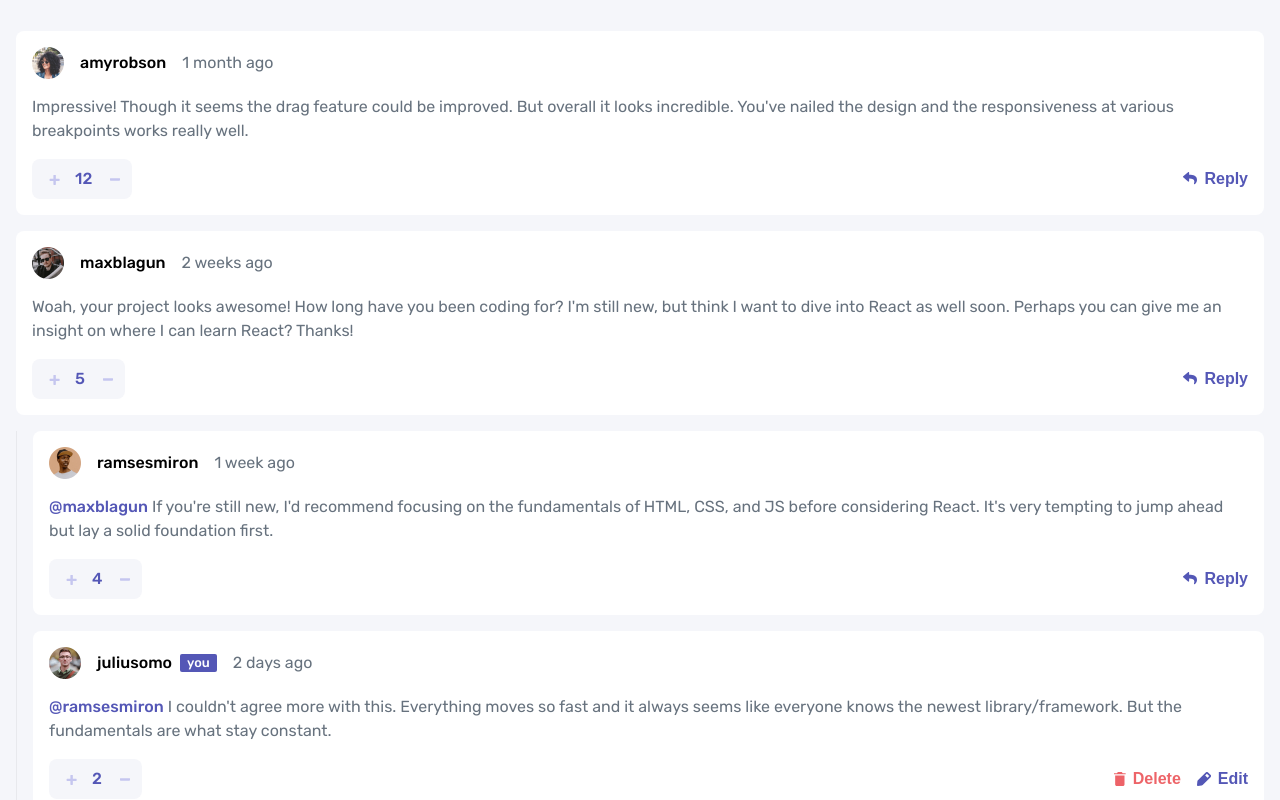
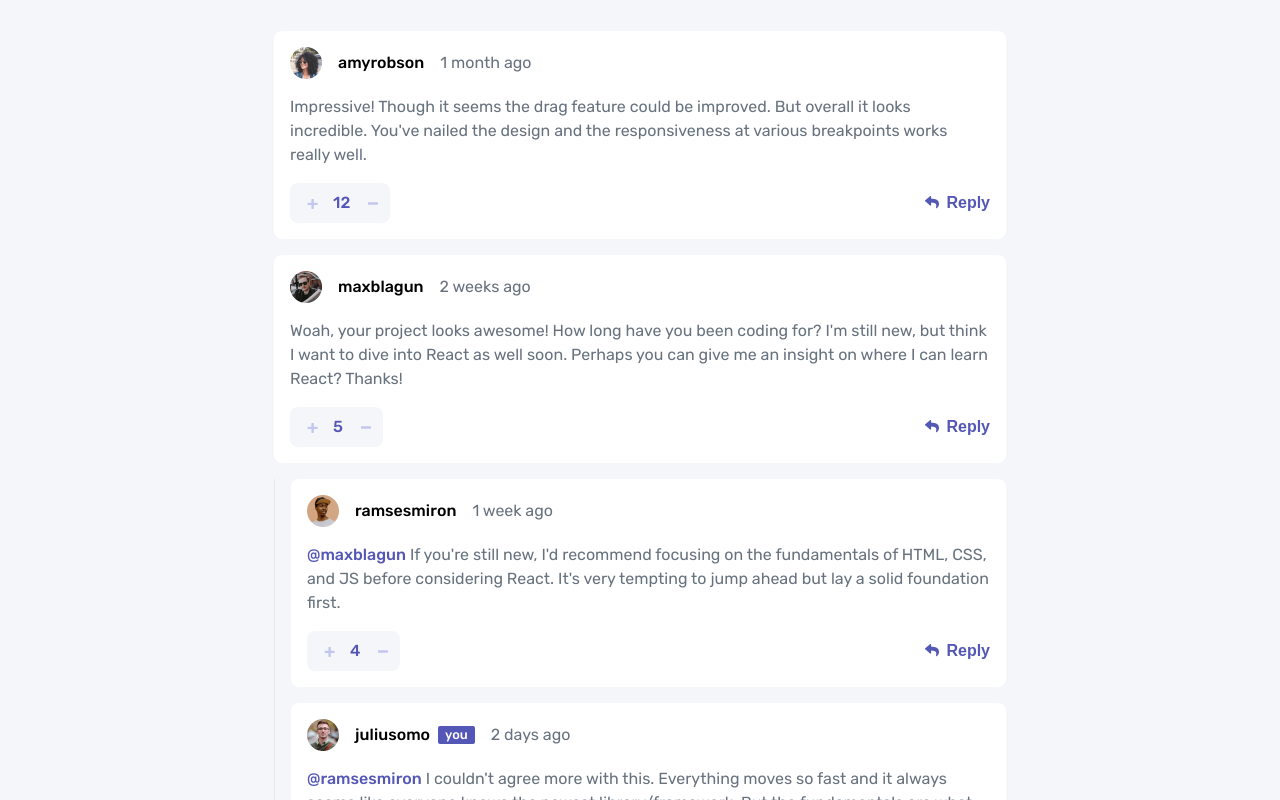
Before and after one commit to wiseman88/interactive-comments-section, a Vue app: page / in a window 1280 px wide. Shown: the top 800 px of the page. Built offline with nearby package versions, Linux system fonts and the light colour scheme.

Commit message:
style: modal & comments-wrapper

```diff
--- a/src/App.vue
+++ b/src/App.vue
@@ -24,6 +24,8 @@ onBeforeMount(() => {
 }
 
 .comments-wrapper {
+  max-width: 732px;
   padding: 31px 16px;
+  margin: 0 auto;
 }
 </style>
--- a/src/components/Modal.vue
+++ b/src/components/Modal.vue
@@ -45,6 +45,7 @@ const closeModal = () => {
     position: fixed;
     display: flex;
     align-items: center;
+    justify-content: center;
     top: 0;
     left: 0;
     right: 0;
@@ -56,6 +57,7 @@ const closeModal = () => {
     z-index: 50;
     background-color: $color-white;
     color: $primary;
+    max-width: 400px;
     margin: 0 1rem;
     padding: 24px 28px;
     border-radius: 6px;
```
